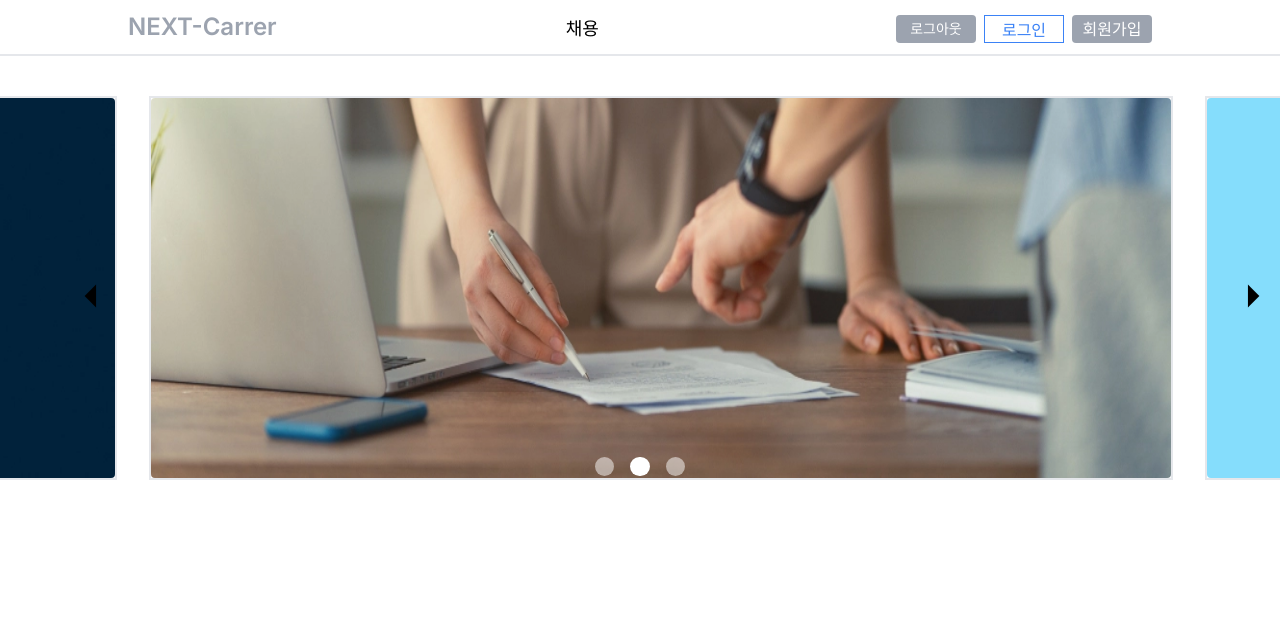
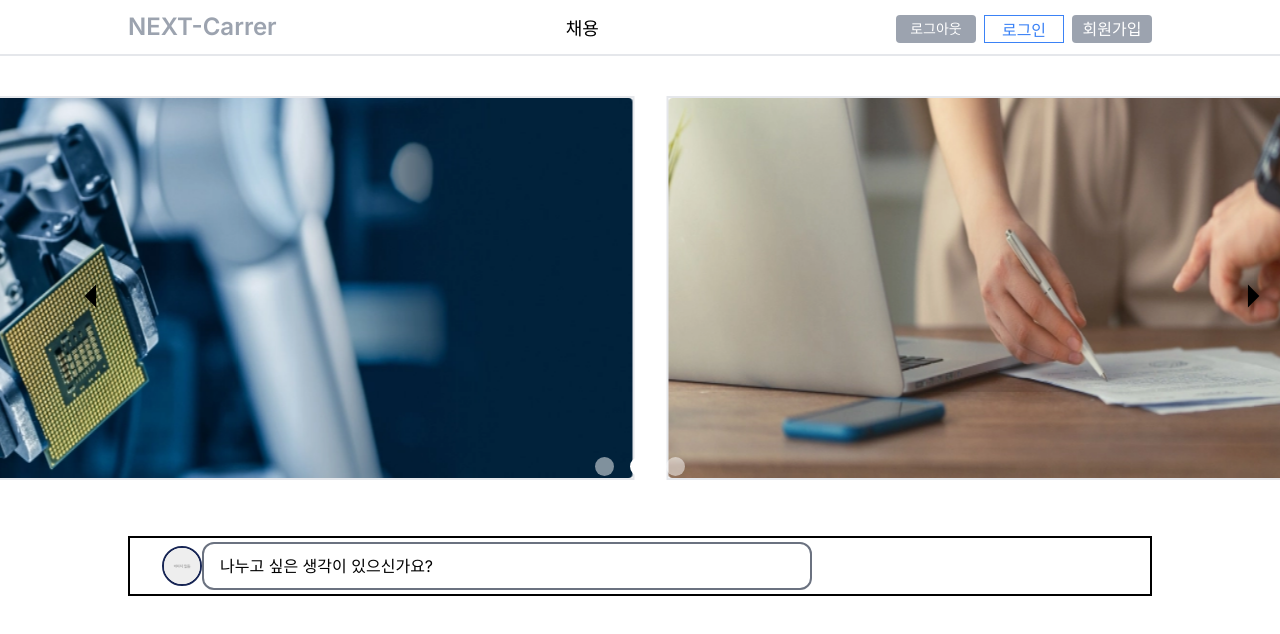
Before and after one commit to junyoungNA/NEXT-Carrer, a Next.js app in the folder client/: page / in a window 1280 px wide. Shown: the top 634 px of the page. Built offline with nearby package versions, Linux system fonts and the light colour scheme; no server answers.

Commit message:
post 페이지 기능 생성중

```diff
--- /dev/null
+++ b/client/app/components/PostAddBox.tsx
@@ -0,0 +1,14 @@
+import Image from 'next/image'
+import Link from 'next/link'
+import React from 'react'
+
+const PostAdd : React.FC<{}> = () => {
+    return (
+        <div className='w-[650px] flex mx-8 h-14 justify-center items-center '>
+            <Image src={'/images/noimage.png'} alt='유저 이미지' width={60} height={30} className='border-2 border-blue-950 aspect-square object-cover rounded-full w-10 h-10 '/>
+            <Link href='/post' className='border-2 rounded-xl flex items-center pl-4 border-gray-500 w-full h-12' >나누고 싶은 생각이 있으신가요?</Link>
+        </div>
+    )
+}
+
+export default PostAdd
--- a/client/app/page.tsx
+++ b/client/app/page.tsx
@@ -1,6 +1,7 @@
 import Carousel from "./components/Carousel";
 import { SWRConfig } from 'swr';
 import axios from './util/api/axios';
+import PostAddBox from "./components/PostAddBox";
 
 const CaroulselIMG = [
   {img :'/images/wanted.webp',title : '라이프스타일 커머스의 새로운 기준', text : '뷰티셀렉션에서 전 직군 채용 중!'},
@@ -25,6 +26,9 @@ const Home = () =>  {
         <section>
           <Carousel images={CaroulselIMG}></Carousel>
         </section>
+        <section className='border-2 border-black w-[1024px] mx-auto my-10'>
+          <PostAddBox />
+        </section>
       </main>
     // </SWRConfig>
 
--- /dev/null
+++ b/client/app/post/create/page.tsx
@@ -0,0 +1,19 @@
+import React from 'react'
+
+const PostCreate:React.FC<{}> = () => {
+    return (
+        <div className='w-[1024px] mx-auto my-24'>
+            <div className='border-2 border-black h-16'>
+
+            </div>
+            <div className='border-2 border-black h-24'>
+
+            </div>
+            <div className='border-2 border-black h-96'>
+
+            </div>
+        </div>
+    )
+}
+
+export default PostCreate;
```
Also changed, not shown: client/app/post/[identifier].tsx (added).
